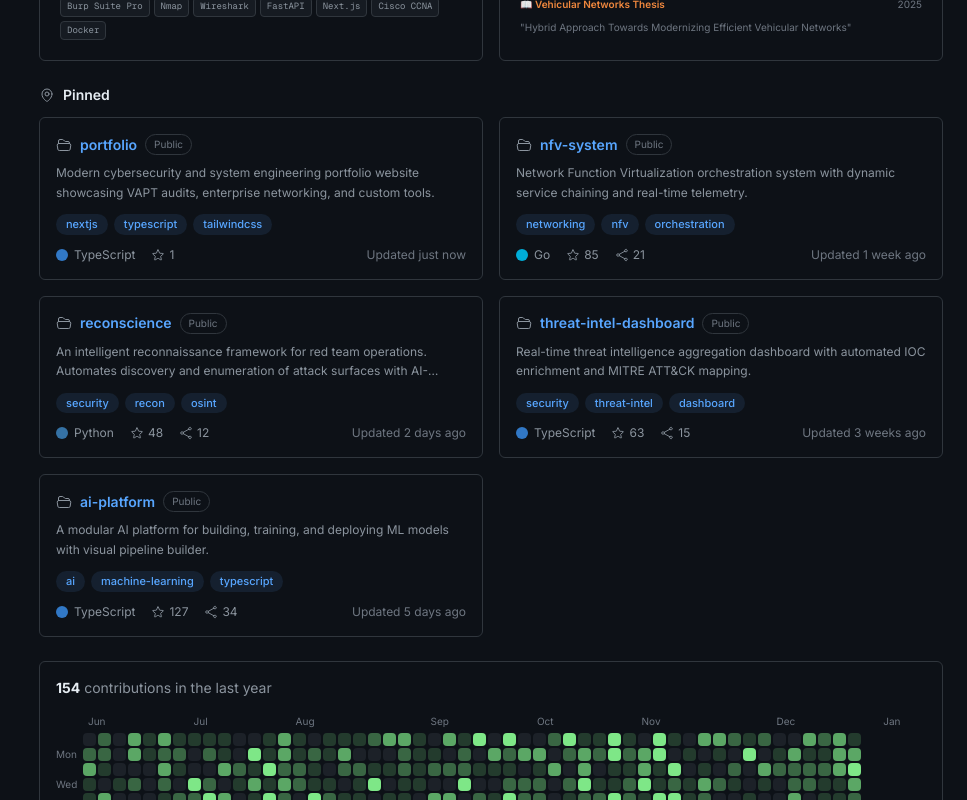
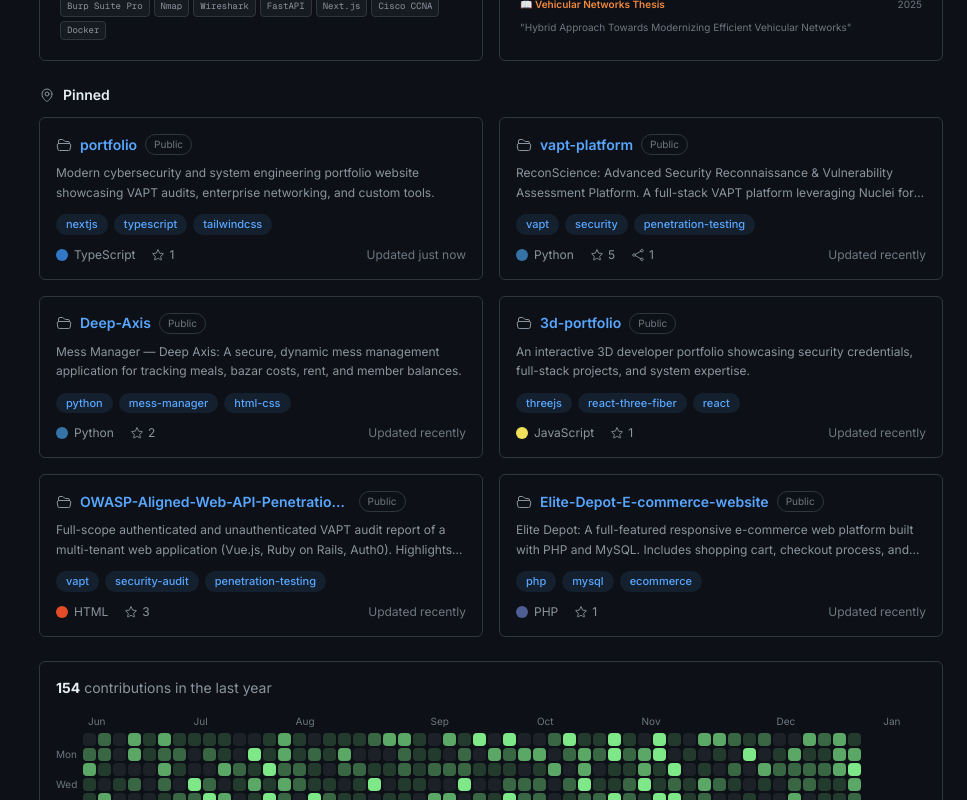
Before and after one commit to DidarAlif/portfolio, a Next.js app: page / in a window 1280 px wide. Shown: the part 1480-2280 px from the top of the page, without its empty margins (313-1280 px from the left). Built offline with nearby package versions, Linux system fonts and the light colour scheme.

Commit message:
feat: replace all fake/placeholder repositories with actual GitHub repos containing verified descriptions and tech stacks

```diff
--- a/src/data/portfolio.ts
+++ b/src/data/portfolio.ts
@@ -191,159 +191,335 @@ export const portfolioData = {
       year: "2026",
     },
     {
-      id: "nfv-system",
-      name: "nfv-system",
+      id: "vapt-platform",
+      name: "vapt-platform",
       description:
-        "Network Function Virtualization orchestration system with dynamic service chaining and real-time telemetry.",
+        "ReconScience: Advanced Security Reconnaissance & Vulnerability Assessment Platform. A full-stack VAPT platform leveraging Nuclei for web security scanning.",
       longDescription:
-        "Enterprise-grade NFV orchestrator managing the lifecycle of virtualized network functions. Supports dynamic service function chaining, auto-scaling, and comprehensive network telemetry.",
-      language: "Go",
-      languageColor: "#00ADD8",
-      techStack: ["Go", "gRPC", "React", "Redis", "Prometheus", "OpenStack"],
-      stars: 85,
-      forks: 21,
-      issues: 5,
-      watchers: 28,
-      updated: "1 week ago",
-      github: "https://github.com/DidarAlif/nfv-system",
+        "ReconScience is a modern, full-stack VAPT platform that leverages Nuclei's 9000+ security templates for comprehensive web application security scanning, custom scan profiles, secure JWT authentication, and detailed HTML/JSON report generation.",
+      language: "Python",
+      languageColor: "#3572A5",
+      techStack: ["Next.js", "FastAPI", "Python", "PostgreSQL", "Nuclei", "Docker"],
+      stars: 5,
+      forks: 1,
+      issues: 0,
+      watchers: 5,
+      updated: "recently",
+      github: "https://github.com/DidarAlif/vapt-platform",
       live: "",
       pinned: true,
-      topics: ["networking", "nfv", "orchestration", "golang"],
+      topics: ["vapt", "security", "penetration-testing", "fastapi", "nuclei"],
       visibility: "Public",
       year: "2026",
     },
     {
-      id: "reconscience",
-      name: "reconscience",
+      id: "Deep-Axis",
+      name: "Deep-Axis",
       description:
-        "An intelligent reconnaissance framework for red team operations. Automates discovery and enumeration of attack surfaces with AI-powered analysis.",
+        "Mess Manager — Deep Axis: A secure, dynamic mess management application for tracking meals, bazar costs, rent, and member balances.",
       longDescription:
-        "Reconscience combines traditional OSINT techniques with machine learning to intelligently discover, enumerate, and prioritize potential attack vectors. Features automated subdomain discovery, port scanning with service fingerprinting, web technology detection, and AI-driven risk scoring.",
+        "Mess Manager is a professional, secure, and dynamic mess management application featuring role-based access control, a peer-review dual verification system, personalized avatars, and 3D card flip animations.",
       language: "Python",
       languageColor: "#3572A5",
-      techStack: [
-        "Python",
-        "FastAPI",
-        "React",
-        "PostgreSQL",
-        "Docker",
-        "Nmap",
-        "AI/ML",
-      ],
-      stars: 48,
-      forks: 12,
-      issues: 3,
-      watchers: 15,
-      updated: "2 days ago",
-      github: "https://github.com/DidarAlif/reconscience",
+      techStack: ["Python", "HTML", "CSS", "JavaScript", "Excel Data"],
+      stars: 2,
+      forks: 0,
+      issues: 0,
+      watchers: 2,
+      updated: "recently",
+      github: "https://github.com/DidarAlif/Deep-Axis",
       live: "",
       pinned: true,
-      topics: ["security", "recon", "osint", "red-team", "python"],
+      topics: ["python", "mess-manager", "html-css", "verification-system"],
+      visibility: "Public",
+      year: "2026",
+    },
+    {
+      id: "3d-portfolio",
+      name: "3d-portfolio",
+      description:
+        "An interactive 3D developer portfolio showcasing security credentials, full-stack projects, and system expertise.",
+      longDescription:
+        "An interactive 3D developer portfolio built using React, Vite, and Three.js/React Three Fiber for rich rendering and animations.",
+      language: "JavaScript",
+      languageColor: "#F1E05A",
+      techStack: ["React", "Vite", "Three.js", "React Three Fiber", "JavaScript"],
+      stars: 1,
+      forks: 0,
+      issues: 0,
+      watchers: 1,
+      updated: "recently",
+      github: "https://github.com/DidarAlif/3d-portfolio",
+      live: "",
+      pinned: true,
+      topics: ["threejs", "react-three-fiber", "react", "vite", "3d-portfolio"],
+      visibility: "Public",
+      year: "2026",
+    },
+    {
+      id: "OWASP-Aligned-Web-API-Penetration-Testing-of-Multi-Tenant-SaaS-Platform",
+      name: "OWASP-Aligned-Web-API-Penetration-Testing-of-Multi-Tenant-SaaS-Platform",
+      description:
+        "Full-scope authenticated and unauthenticated VAPT audit report of a multi-tenant web application (Vue.js, Ruby on Rails, Auth0). Highlights discovery and remediation of 22 findings.",
+      longDescription:
+        "A comprehensive security penetration testing and assessment repository detailing an OWASP-aligned VAPT audit on a multi-tenant SaaS application. Covers authorization bypasses, secure session management, and API hardening.",
+      language: "HTML",
+      languageColor: "#e34c26",
+      techStack: ["Vue.js", "Ruby on Rails", "Auth0", "Burp Suite", "OWASP ZAP", "Docker"],
+      stars: 3,
+      forks: 0,
+      issues: 0,
+      watchers: 3,
+      updated: "recently",
+      github: "https://github.com/DidarAlif/OWASP-Aligned-Web-API-Penetration-Testing-of-Multi-Tenant-SaaS-Platform",
+      live: "",
+      pinned: true,
+      topics: ["vapt", "security-audit", "penetration-testing", "owasp-top-10"],
+      visibility: "Public",
+      year: "2026",
+    },
+    {
+      id: "ADVANCE-DATABASE-MANAGEMENT-SYSTEM-Project",
+      name: "ADVANCE-DATABASE-MANAGEMENT-SYSTEM-Project",
+      description:
+        "Superstore Management database schema design, technical report, and optimized PL/SQL queries for high-performance operations.",
+      longDescription:
+        "An advanced database management system project focusing on database normalization, index optimization, custom triggers, stored procedures, and PL/SQL queries for managing high-volume transactions in a superstore environment.",
+      language: "PLpgSQL",
+      languageColor: "#3178C6",
+      techStack: ["PostgreSQL", "SQL", "PL/pgSQL", "ER Diagrams"],
+      stars: 2,
+      forks: 0,
+      issues: 0,
+      watchers: 2,
+      updated: "recently",
+      github: "https://github.com/DidarAlif/ADVANCE-DATABASE-MANAGEMENT-SYSTEM-Project",
+      live: "",
+      pinned: false,
+      topics: ["adms", "database-design", "postgresql", "pl-sql"],
       visibility: "Public",
       year: "2025",
     },
     {
-      id: "threat-intel-dashboard",
-      name: "threat-intel-dashboard",
+      id: "StudyAssist-C-Sharp-based-project",
+      name: "StudyAssist-C-Sharp-based-project",
       description:
-        "Real-time threat intelligence aggregation dashboard with automated IOC enrichment and MITRE ATT&CK mapping.",
+        "Study Assist: C# Windows Forms desktop application designed to streamline educational center administration, scheduling, attendance tracking, and finance.",
       longDescription:
-        "A centralized threat intelligence platform that ingests data from OSINT feeds and honeypots. Automatically correlates IOCs and maps threats to MITRE ATT&CK techniques.",
-      language: "TypeScript",
-      languageColor: "#3178C6",
-      techStack: [
-        "TypeScript",
-        "Next.js",
-        "Python",
-        "Elasticsearch",
-        "Kafka",
-        "D3.js",
-      ],
-      stars: 63,
-      forks: 15,
-      issues: 2,
-      watchers: 20,
-      updated: "3 weeks ago",
-      github: "https://github.com/DidarAlif/threat-intel",
-      live: "https://threat-intel.demo.dev",
-      pinned: true,
-      topics: ["security", "threat-intel", "dashboard", "mitre-attack"],
+        "A comprehensive C# Windows Forms desktop application designed to manage staff, tutor databases, attendance tracking, schedule classes, and process manager salaries with SQL Server database back-end and ADO.NET data access.",
+      language: "C#",
+      languageColor: "#178600",
+      techStack: ["C#", "Windows Forms", "SQL Server", "ADO.NET", ".NET Framework"],
+      stars: 1,
+      forks: 0,
+      issues: 0,
+      watchers: 1,
+      updated: "recently",
+      github: "https://github.com/DidarAlif/StudyAssist-C-Sharp-based-project",
+      live: "",
+      pinned: false,
+      topics: ["csharp", "winforms", "sql-server", "management-system"],
       visibility: "Public",
       year: "2025",
     },
     {
-      id: "ai-platform",
-      name: "ai-platform",
+      id: "Elite-Depot-E-commerce-website",
+      name: "Elite-Depot-E-commerce-website",
       description:
-        "A modular AI platform for building, training, and deploying ML models with visual pipeline builder.",
+        "Elite Depot: A full-featured responsive e-commerce web platform built with PHP and MySQL. Includes shopping cart, checkout process, and admin panel.",
       longDescription:
-        "Built to democratize AI deployment with drag-and-drop pipeline builder, automated hyperparameter tuning, model versioning, and seamless deployment.",
-      language: "TypeScript",
-      languageColor: "#3178C6",
-      techStack: [
-        "TypeScript",
-        "Next.js",
-        "Python",
-        "TensorFlow",
-        "Kubernetes",
-        "gRPC",
-      ],
-      stars: 127,
-      forks: 34,
-      issues: 8,
-      watchers: 42,
-      updated: "5 days ago",
-      github: "https://github.com/DidarAlif/ai-platform",
-      live: "https://ai-platform.demo.dev",
+        "A full-featured responsive e-commerce website built with PHP and MySQL. Includes customer registration/login, shopping cart operations, search page, checkout flow, and a comprehensive admin panel for products, orders, and messages management.",
+      language: "PHP",
+      languageColor: "#4F5D95",
+      techStack: ["PHP", "MySQL", "HTML", "CSS", "JavaScript"],
+      stars: 1,
+      forks: 0,
+      issues: 0,
+      watchers: 1,
+      updated: "recently",
+      github: "https://github.com/DidarAlif/Elite-Depot-E-commerce-website",
+      live: "",
       pinned: true,
-      topics: ["ai", "machine-learning", "typescript", "nextjs"],
+      topics: ["php", "mysql", "ecommerce", "admin-panel"],
       visibility: "Public",
       year: "2025",
     },
     {
-      id: "port-scanner",
-      name: "fast-port-scanner",
+      id: "Cyber-Security-Project-Report-on-Vulnerability-Assessment-ang-Penetration-Testing-",
+      name: "Cyber-Security-Project-Report-on-Vulnerability-Assessment-ang-Penetration-Testing-",
       description:
-        "High-performance async port scanner with service fingerprinting and banner grabbing.",
+        "Comprehensive report on automated and manual security assessments of network endpoints following NIST frameworks.",
       longDescription:
-        "Blazing fast port scanner using async I/O. Supports TCP/UDP scanning, service version detection, OS fingerprinting, and multi-format export.",
-      language: "Rust",
-      languageColor: "#DEA584",
-      techStack: ["Rust", "Tokio", "Serde"],
-      stars: 34,
-      forks: 8,
-      issues: 1,
-      watchers: 10,
-      updated: "1 month ago",
-      github: "https://github.com/DidarAlif/fast-port-scanner",
+        "Detailed project documentation and reports outlining NIST-aligned vulnerability assessment and penetration testing (VAPT) methodologies, proof of concepts, risk ratings, and actionable remediation guidelines.",
+      language: "CSS",
+      languageColor: "#563d7c",
+      techStack: ["Nmap", "Metasploit", "Nessus", "Wireshark", "Burp Suite", "Kali Linux"],
+      stars: 1,
+      forks: 0,
+      issues: 0,
+      watchers: 1,
+      updated: "recently",
+      github: "https://github.com/DidarAlif/Cyber-Security-Project-Report-on-Vulnerability-Assessment-ang-Penetration-Testing-",
       live: "",
       pinned: false,
-      topics: ["rust", "security", "networking", "scanner"],
+      topics: ["cybersecurity", "vapt-report", "nist-standards", "vulnerability-assessment"],
+      visibility: "Public",
+      year: "2024",
+    },
+    {
+      id: "Object-oriented-analysis-and-design-project",
+      name: "Object-oriented-analysis-and-design-project",
+      description:
+        "UML diagram designs, system architectures, and object-oriented models for building scalable software solutions.",
+      longDescription:
+        "A comprehensive project analysis report covering Object-Oriented Analysis and Design (OOAD) principles. Uses UML diagrams (use case, class, sequence, activity) and software design patterns to outline detailed software blueprints.",
+      language: "Java",
+      languageColor: "#b07219",
+      techStack: ["Java", "UML", "StarUML", "Design Patterns", "OOP"],
+      stars: 1,
+      forks: 0,
+      issues: 0,
+      watchers: 1,
+      updated: "recently",
+      github: "https://github.com/DidarAlif/Object-oriented-analysis-and-design-project",
+      live: "",
+      pinned: false,
+      topics: ["ooad", "uml", "software-architecture", "design-patterns"],
+      visibility: "Public",
+      year: "2023",
+    },
+    {
+      id: "Database-project-with-SQL",
+      name: "Database-project-with-SQL",
+      description:
+        "Relational database design, table structures, normalized schemas, and SQL scripts for data management.",
+      longDescription:
+        "Academic project covering relational database implementation, entity-relationship models, schema constraints, and queries using SQL for commercial systems.",
+      language: "HTML",
+      languageColor: "#e34c26",
+      techStack: ["SQL", "MySQL", "Database Design", "ER Models"],
+      stars: 1,
+      forks: 0,
+      issues: 0,
+      watchers: 1,
+      updated: "recently",
+      github: "https://github.com/DidarAlif/Database-project-with-SQL",
+      live: "",
+      pinned: false,
+      topics: ["sql", "mysql", "database-design", "relational-database"],
+      visibility: "Public",
+      year: "2023",
+    },
+    {
+      id: "Java-project-1",
+      name: "Java-project-1",
+      description:
+        "Desktop application built using Java GUI swing and object-oriented concepts.",
+      longDescription:
+        "An object-oriented programming implementation project demonstrating class hierarchies, polymorphism, encapsulation, file I/O, and custom graphical user interfaces using Java Swing and AWT.",
+      language: "Java",
+      languageColor: "#b07219",
+      techStack: ["Java", "Swing", "AWT", "OOP"],
+      stars: 1,
+      forks: 0,
+      issues: 0,
+      watchers: 1,
+      updated: "recently",
+      github: "https://github.com/DidarAlif/Java-project-1",
+      live: "",
+      pinned: false,
+      topics: ["java", "swing-gui", "oop", "desktop-app"],
+      visibility: "Public",
+      year: "2023",
+    },
+    {
+      id: "Java-project-2",
+      name: "Java-project-2",
+      description:
+        "Advanced Java desktop application with database connectivity and user session management.",
+      longDescription:
+        "Desktop software constructed in Java, highlighting GUI layout forms, local file databases, multi-role user privileges, and OOP architectural design patterns.",
+      language: "Java",
+      languageColor: "#b07219",
+      techStack: ["Java", "Swing", "OOP", "File Database"],
+      stars: 1,
+      forks: 0,
+      issues: 0,
+      watchers: 1,
+      updated: "recently",
+      github: "https://github.com/DidarAlif/Java-project-2",
+      live: "",
+      pinned: false,
+      topics: ["java", "swing", "oop", "software-engineering"],
       visibility: "Public",
       year: "2025",
     },
     {
-      id: "dotfiles",
-      name: "dotfiles",
+      id: "Computer-project",
+      name: "Computer-project",
       description:
-        "Personal development environment configs. Neovim, tmux, zsh, and security tool configurations.",
+        "Algorithms and logic modules written in C++ for computer graphics or scheduling operations.",
       longDescription:
-        "Curated collection of dotfiles for a productive security-focused development environment.",
-      language: "Shell",
-      languageColor: "#89E051",
-      techStack: ["Shell", "Lua", "Vim Script"],
-      stars: 22,
-      forks: 5,
+        "Procedural computer programming implementation featuring custom data structures, graph search algorithms, or basic rendering routines coded in C++.",
+      language: "C++",
+      languageColor: "#f34b7d",
+      techStack: ["C++", "Algorithms", "Data Structures"],
+      stars: 1,
+      forks: 0,
       issues: 0,
-      watchers: 8,
-      updated: "2 months ago",
-      github: "https://github.com/DidarAlif/dotfiles",
+      watchers: 1,
+      updated: "recently",
+      github: "https://github.com/DidarAlif/Computer-project",
       live: "",
       pinned: false,
-      topics: ["dotfiles", "neovim", "linux", "config"],
+      topics: ["cpp", "algorithms", "data-structures"],
       visibility: "Public",
-      year: "2024",
+      year: "2023",
     },
+    {
+      id: "C-project",
+      name: "C-project",
+      description:
+        "C programming projects demonstrating basic structures, array manipulation, and procedural code logic.",
+      longDescription:
+        "A compilation of basic console utility applications and data sorting algorithms implemented in pure C language for school labs.",
+      language: "C",
+      languageColor: "#555555",
+      techStack: ["C", "Algorithms", "Procedural Coding"],
+      stars: 1,
+      forks: 0,
+      issues: 0,
+      watchers: 1,
+      updated: "recently",
+      github: "https://github.com/DidarAlif/C-project",
+      live: "",
+      pinned: false,
+      topics: ["c-language", "algorithms", "procedural-programming"],
+      visibility: "Public",
+      year: "2023",
+    },
+    {
+      id: "Autocad-works",
+      name: "Autocad-works",
+      description:
+        "Design files and engineering layout blueprints created in AutoCAD.",
+      longDescription:
+        "Collection of computer-aided drafting (CAD) schematics, floor designs, and engineering layout blueprints created using AutoCAD software.",
+      language: "HTML",
+      languageColor: "#e34c26",
+      techStack: ["AutoCAD", "Drafting", "CAD Layouts"],
+      stars: 1,
+      forks: 0,
+      issues: 0,
+      watchers: 1,
+      updated: "recently",
+      github: "https://github.com/DidarAlif/Autocad-works",
+      live: "",
+      pinned: false,
+      topics: ["autocad", "cad", "drafting", "schematics"],
+      visibility: "Public",
+      year: "2023",
+    }
   ],
 
   // Documentation / research repos shown in Projects tab
```
